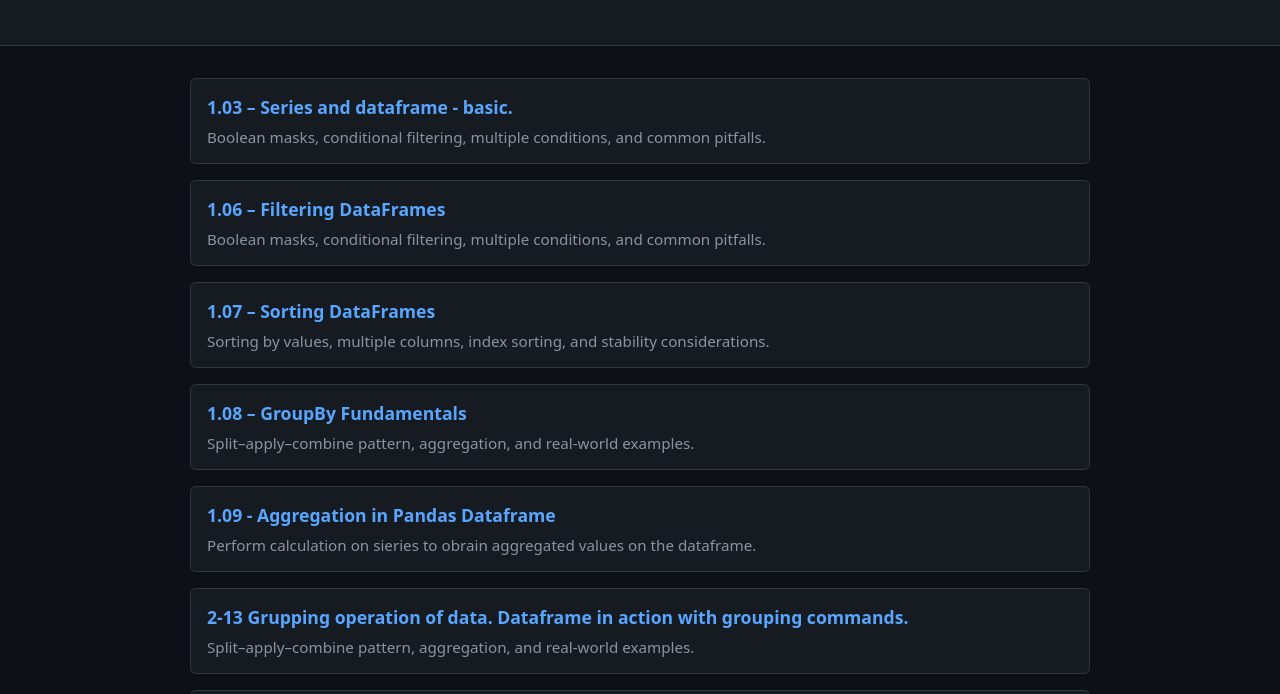
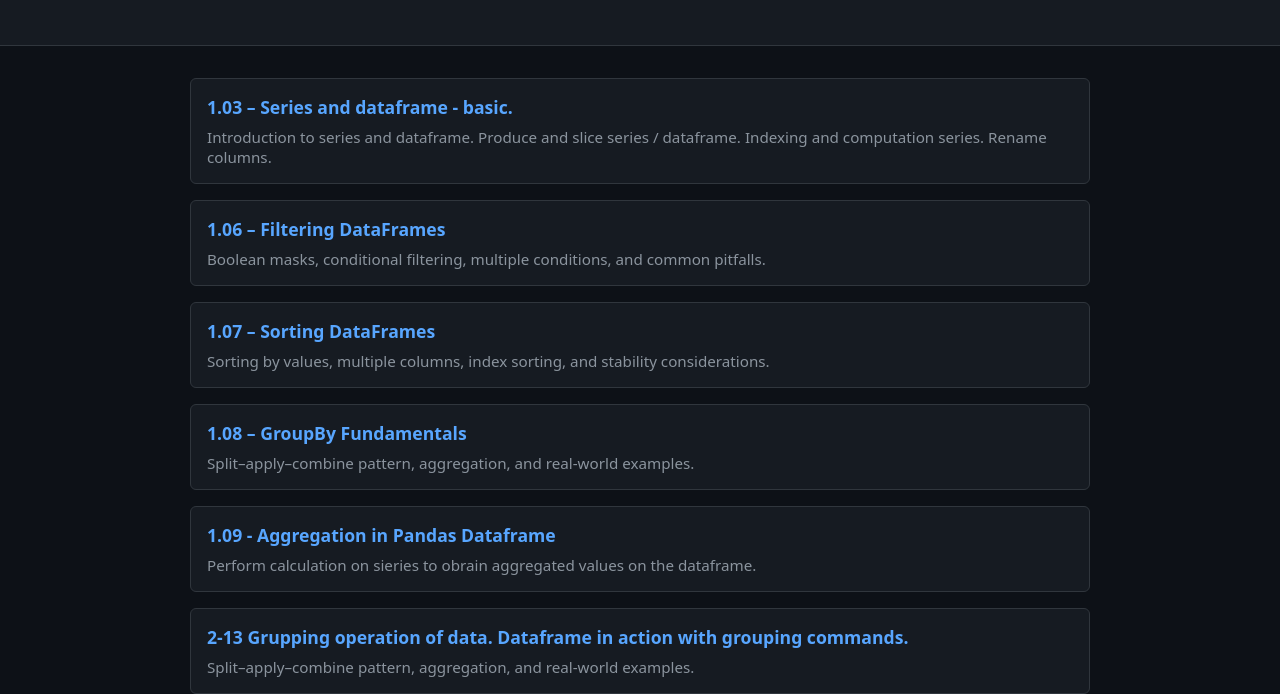
Before and after one commit to jablonsky/lab-jupyter, a plain HTML site: page index.html in a window 1280 px wide. Shown: the part 104-798 px from the top of the page. Drawn offline with Linux system fonts and the light colour scheme.

Commit message:
Update index.html

```diff
--- a/index.html
+++ b/index.html
@@ -93,7 +93,7 @@
                 1.03 – Series and dataframe - basic.
             </a>
             <p>
-                Boolean masks, conditional filtering, multiple conditions, and common pitfalls.
+                Introduction to series and dataframe. Produce and slice series / dataframe. Indexing and computation series. Rename columns.
             </p>
         </li>
 
```
